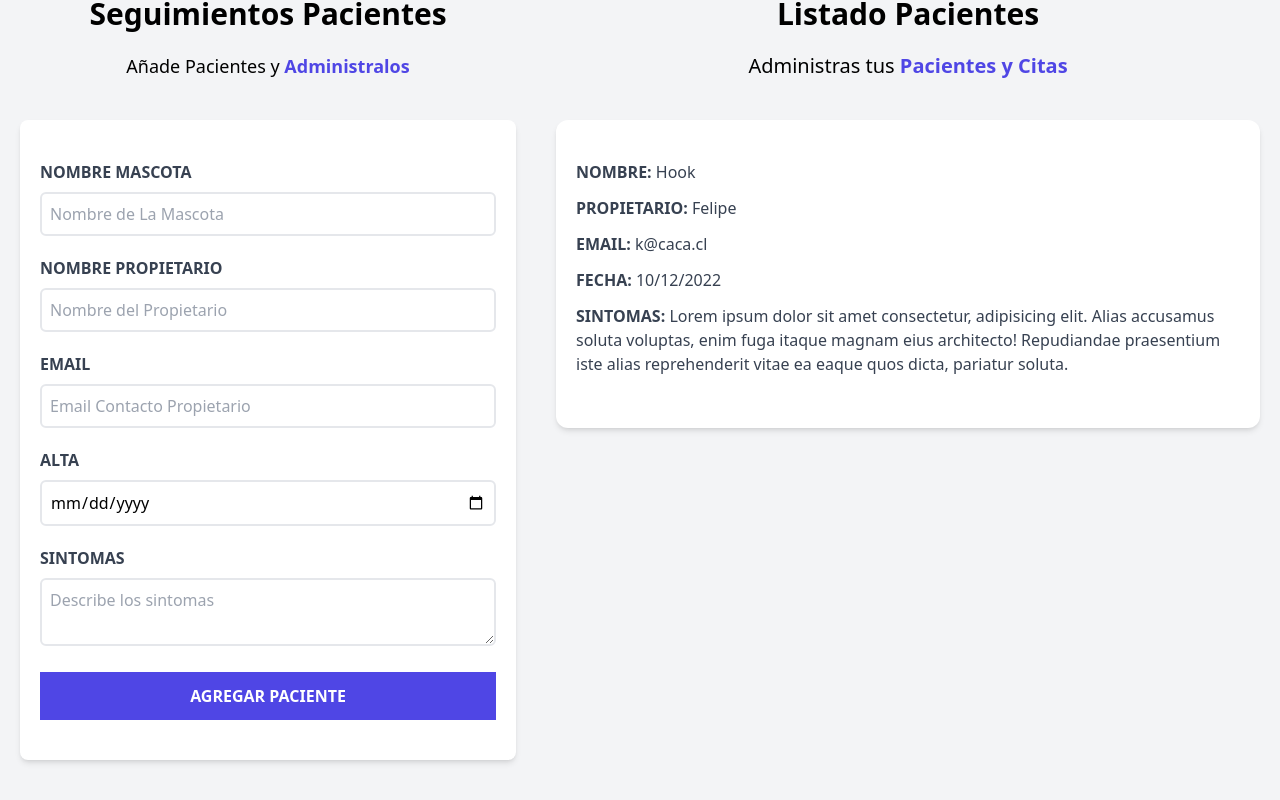
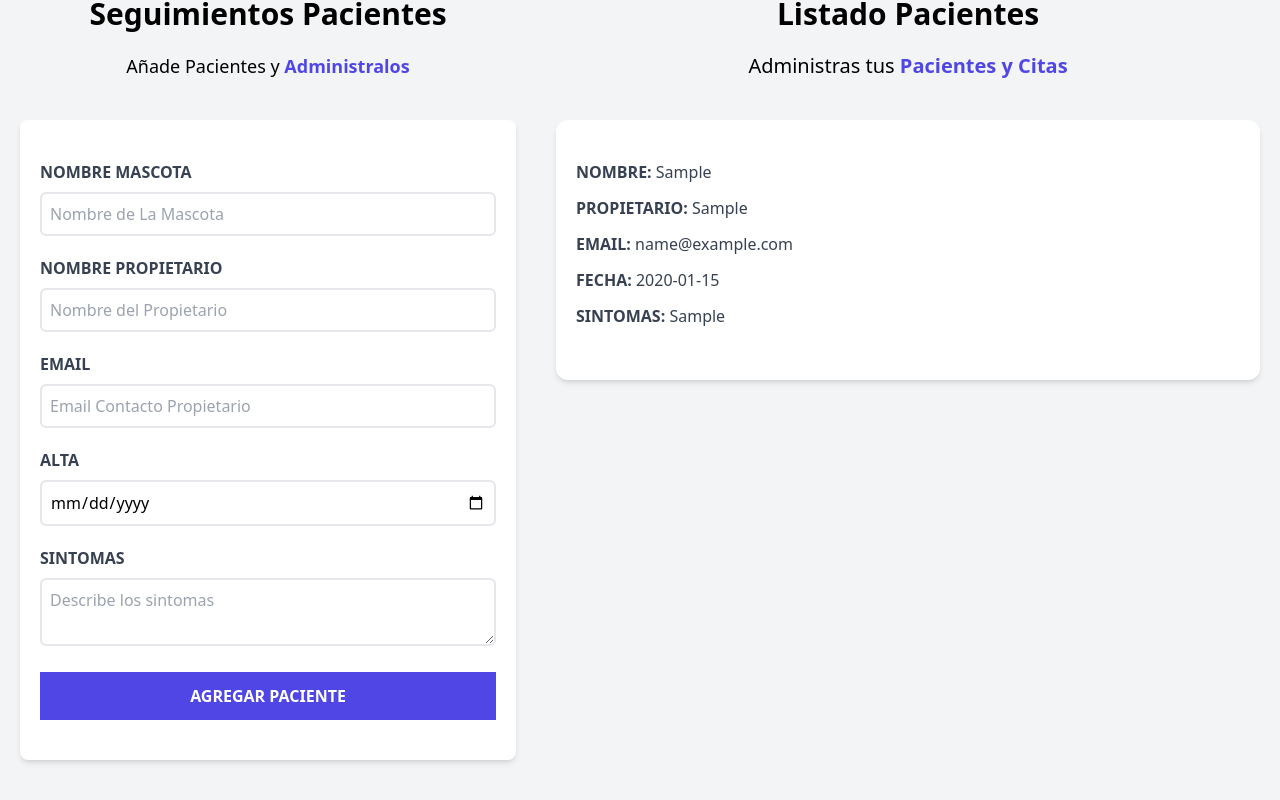
Before and after one commit to framirez91/citas-react, a React (Vite) app: page / in a window 1280 px wide. Both pictures are taken after typing "Sample", "Sample", "name@example.com", "2020-01-15", "Sample" into the empty fields and a click on the input "Agregar Paciente". Shown: the part 180-980 px from the top of the page. Built offline with nearby package versions, Linux system fonts and the light colour scheme.

Commit message:
creacion de pacientes y id pacientes

```diff
--- a/src/App.jsx
+++ b/src/App.jsx
@@ -15,10 +15,13 @@
       />
       <div className="mt-12 md:flex">
         <Formulario
+        pacientes = {pacientes}
         setPacientes = {setPacientes}
+        />
+        <ListadoPacientes
+
         pacientes = {pacientes}
         />
-        <ListadoPacientes />
 
       </div>
     </div>
--- a/src/components/Formulario.jsx
+++ b/src/components/Formulario.jsx
@@ -9,6 +9,13 @@
   const [sintomas, setSintomas] = useState('')
 
   const [error, setError] = useState(false)
+
+  const generarId = () => {//genera un id aleatorio para iterar sin problemas
+   const random =Math.random().toString(36).substr(2)
+   const fecha = Date.now().toString(36)
+   return random + fecha
+
+  }
 
 
 
@@ -30,9 +37,10 @@
       propietario,
       email,
       fecha,
-      sintomas
+      sintomas,
+      id: generarId()
     }
-    console.log(objetoPaciente)//se muestra en consola el objeto creado
+    //console.log(objetoPaciente)//se muestra en consola el objeto creado
     setPacientes([...pacientes, objetoPaciente]) //toma una copia del array y lo agrega al final el nuevo objeto
     // y al momento que se genera se agrega a setPaceintes
 
--- a/src/components/ListadoPacientes.jsx
+++ b/src/components/ListadoPacientes.jsx
@@ -1,6 +1,8 @@
-import Paciente from "./paciente";
+import Paciente from "./Paciente";
 
-const ListadoPacientes = () => {
+const ListadoPacientes = ({pacientes}) => {
+    //console.log(pacientes)
+
     return (
         <div className="md:w-1/2 lg:w-3/5 md:h-screen overflow-y-scroll">
             <h2 className="font-black text-3xl text-center">Listado Pacientes</h2>
@@ -8,7 +10,18 @@
                 Administras tus {" "}
                 <span className="text-indigo-600 font-bold">Pacientes y Citas</span>
             </p>
-            <Paciente />
+
+            {pacientes.map( paciente => (
+
+                <Paciente
+                key = {paciente.id}
+                paciente = {paciente}
+                />
+            ))}
+
+
+
+
 
 
 
--- a/src/components/Paciente.jsx
+++ b/src/components/Paciente.jsx
@@ -1,22 +1,22 @@
-import React from 'react';
+const Paciente = ({ paciente }) => {
+    const { nombre, propietario, email, fecha, sintomas } = paciente;
 
-const Paciente = () => {
     return (
         <div className="mx-5 my-10 bg-white shadow-md px-5 py-10 rounded-xl">
             <p className="font-bold mb-3 text-gray-700 uppercase"> Nombre: {" "}
-        <span className=" font-normal normal-case">Hook</span>
+                <span className=" font-normal normal-case">{nombre}</span>
             </p>
             <p className="font-bold mb-3 text-gray-700 uppercase"> Propietario: {" "}
-        <span className=" font-normal normal-case">Felipe</span>
+                <span className=" font-normal normal-case">{propietario}</span>
             </p>
             <p className="font-bold mb-3 text-gray-700 uppercase"> Email: {" "}
-        <span className=" font-normal normal-case">k@caca.cl</span>
+                <span className=" font-normal normal-case">{email}</span>
             </p>
             <p className="font-bold mb-3 text-gray-700 uppercase"> Fecha: {" "}
-        <span className=" font-normal normal-case">10/12/2022</span>
+                <span className=" font-normal normal-case">{fecha}</span>
             </p>
             <p className="font-bold mb-3 text-gray-700 uppercase"> Sintomas: {" "}
-        <span className=" font-normal normal-case">Lorem ipsum dolor sit amet consectetur, adipisicing elit. Alias accusamus soluta voluptas, enim fuga itaque magnam eius architecto! Repudiandae praesentium iste alias reprehenderit vitae ea eaque quos dicta, pariatur soluta.</span>
+                <span className=" font-normal normal-case">{sintomas}</span>
             </p>
         </div>
     );
```
Lines whose indentation alone changed are shown as unchanged.
